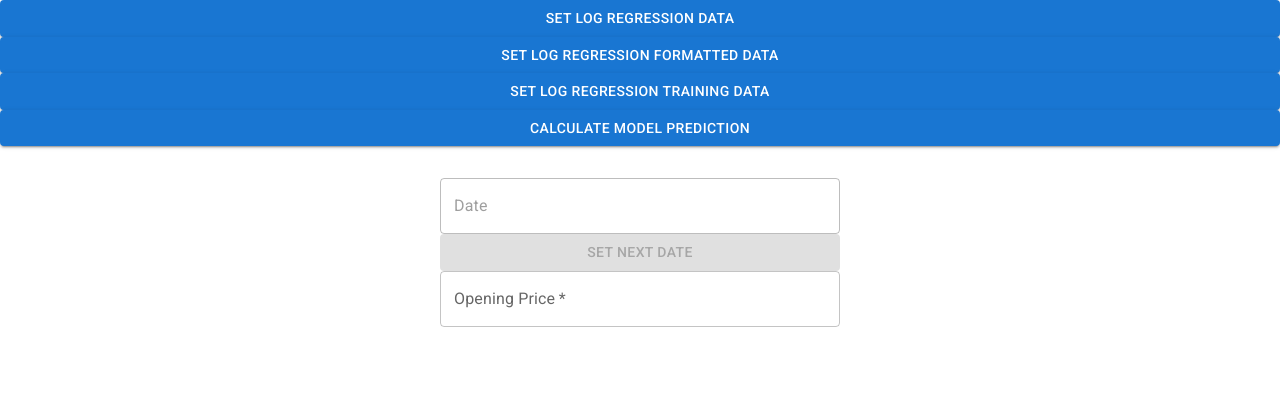
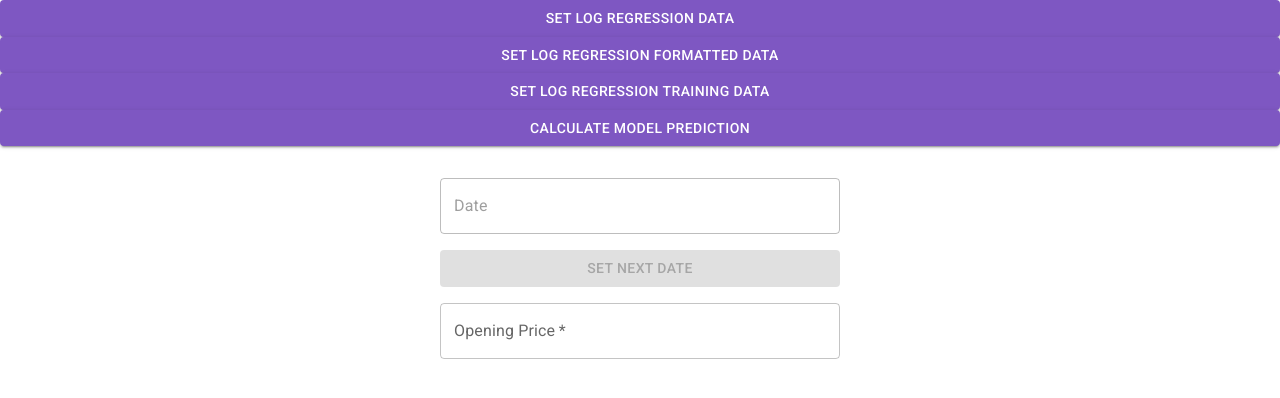
Before and after one commit to shelbourn/slothkins-beta-2, a React (Create React App) app: page /logistic-regression-analysis in a window 1280 px wide. Shown: the top 398 px of the page. Built offline with nearby package versions, Linux system fonts and the light colour scheme; no server answers.

Commit message:
SLOTH: Theming, To-Dos, More
* Added MUI theming
* Adjusted logRegModel in CryptoStore (was using `el[close]` for the model even though `el[close` wasn't used in the training data

```diff
--- a/src/App.js
+++ b/src/App.js
@@ -1,13 +1,13 @@
 import Button from '@mui/material/Button';
 import { Typography } from '@mui/material';
-// import logo from './logo.svg';
+import { ThemeProvider, createTheme } from '@mui/material/styles';
+
 import './App.css';
 
 function App() {
     return (
         <div className="App">
             <header className="App-header">
-                {/* <img src={logo} className="App-logo" alt="logo" /> */}
                 <p>
                     Edit <code>src/App.js</code> and save to reload.
                 </p>
--- a/src/Components/KMeans.js
+++ b/src/Components/KMeans.js
@@ -211,6 +211,7 @@
                 variant="contained"
                 className="endpointTest"
                 loading={loading.cryptoNames}
+                color="secondary"
             >
                 Get All Crypto Names
             </LoadingButton>
@@ -220,6 +221,7 @@
                 className="endpointTest"
                 loading={loading.cryptoPrices}
                 disabled={!CryptoStore.loaded.cryptoNames}
+                color="secondary"
             >
                 Get All Crypto Prices
             </LoadingButton>
@@ -229,6 +231,7 @@
                 className="endpointTest"
                 loading={loading.percentChange}
                 disabled={!CryptoStore.loaded.cryptoPrices}
+                color="secondary"
             >
                 Calculate all percent changes in crypto prices
             </LoadingButton>
@@ -238,6 +241,7 @@
                 className="endpointTest"
                 loading={loading.meanReturns}
                 disabled={!CryptoStore.loaded.cryptoPercentChange}
+                color="secondary"
             >
                 Calculate annual mean returns for all crypto prices
             </LoadingButton>
@@ -247,6 +251,7 @@
                 className="endpointTest"
                 loading={loading.priceVariances}
                 disabled={!CryptoStore.loaded.annualMeanReturns}
+                color="secondary"
             >
                 Calculate annual price variances for all crypto prices
             </LoadingButton>
@@ -255,6 +260,7 @@
                 variant="contained"
                 className="endpointTest"
                 disabled={!CryptoStore.loaded.annualPriceVariances}
+                color="secondary"
             >
                 Calculate K-Means Data
             </Button>
@@ -263,6 +269,7 @@
                 variant="contained"
                 className="endpointTest"
                 disabled={!CryptoStore.loaded.kMeansData}
+                color="secondary"
             >
                 K-Means Clustering 10,000
             </Button>
@@ -271,6 +278,7 @@
                 variant="contained"
                 className="endpointTest"
                 disabled={!CryptoStore.loaded.kMeansData}
+                color="secondary"
             >
                 Delete Outlier
             </Button>
@@ -279,6 +287,7 @@
                 variant="contained"
                 className="endpointTest"
                 disabled={!CryptoStore.loaded.kMeansData}
+                color="secondary"
             >
                 Clean Data
             </Button>
@@ -287,6 +296,7 @@
                 variant="contained"
                 className="endpointTest"
                 disabled={!CryptoStore.loaded.kMeansData}
+                color="secondary"
             >
                 K-Means Clustering 100,000
             </Button>
--- a/src/Components/LogRegProbFields.js
+++ b/src/Components/LogRegProbFields.js
@@ -76,12 +76,14 @@
                 label="Date"
                 placeholder="Date"
                 disabled
+                color="primary"
             />
             <Button
                 variant="contained"
                 className="field"
                 onClick={handleNextDate}
                 disabled={!CryptoStore.loaded.logRegModeledData}
+                color="secondary"
             >
                 Set Next Date
             </Button>
@@ -99,6 +101,7 @@
                 InputProps={logRegAdornment}
                 onFocus={showLogRegAdornment}
                 onBlur={hideLogRegAdornment}
+                color="primary"
             />
         </div>
     );
--- a/src/Components/LogisticRegression.js
+++ b/src/Components/LogisticRegression.js
@@ -95,6 +95,7 @@
                 variant="contained"
                 className="endpointTest"
                 onClick={handleSetLogRegressionUsableData}
+                color="secondary"
             >
                 Set Log Regression Data
             </Button>
@@ -102,6 +103,7 @@
                 variant="contained"
                 className="endpointTest"
                 onClick={handleSetLogRegressionFormattedData}
+                color="secondary"
             >
                 Set Log Regression Formatted Data
             </Button>
@@ -109,6 +111,7 @@
                 variant="contained"
                 className="endpointTest"
                 onClick={handleSetLogRegressionTrainingData}
+                color="secondary"
             >
                 Set Log Regression Training Data
             </Button>
@@ -123,6 +126,7 @@
                 variant="contained"
                 className="endpointTest"
                 onClick={handleModelPrediction}
+                color="secondary"
             >
                 Calculate Model Prediction
             </Button>
--- a/src/Components/ToDo.js
+++ b/src/Components/ToDo.js
@@ -4,3 +4,8 @@
 //TODO: Add handler to calculate Log Reg Prob based on Open price
 //TODO: Add handler / fields to add full DB entry for specific currency based on open price,
 // close price, calculated MAV,
+//TODO: Authentication
+//TODO: Break K-Means charts into their own component
+//TODO: Add button/handler for fetching log reg data
+//TODO: In LogRegProbFields.js -- calculate whether there is a BUY signal and
+// what the logRegProb is for NEXT DATE give the OPENING PRICE provided
--- a/src/Components/_styles/LogRegProbFields.css
+++ b/src/Components/_styles/LogRegProbFields.css
@@ -9,5 +9,5 @@
 .field {
     width: 85%;
     max-width: 400px;
-    margin-bottom: 16px;
+    margin-bottom: 16px !important;
 }
--- a/src/Stores/CryptoStore.js
+++ b/src/Stores/CryptoStore.js
@@ -366,16 +366,10 @@
                 mav: el.mav,
                 buy: el.buy,
                 logRegProb: model.evalObject({
-                    close: el.close,
                     open: el.open,
                     openOpen: el.openOpen,
                     mav: el.mav
                 })
-                // logRegProb: model.evalObject({
-                //     open: el[i - 1]?.open ?? el.open,
-                //     openOpen: el[i - 1]?.openOpen ?? el.openOpen,
-                //     mav: el[i - 1]?.mav ?? el.mav
-                // })
             };
         });
 
--- a/src/index.js
+++ b/src/index.js
@@ -4,14 +4,29 @@
 import '@fontsource/roboto/400.css';
 import '@fontsource/roboto/500.css';
 import '@fontsource/roboto/700.css';
+
+import { ThemeProvider, createTheme } from '@mui/material/styles';
+
 import './index.css';
-// import App from './App';
 import Routing from './Router/Routing';
 import { storeContext, stores } from './Stores/StoreFunctions';
 
+const theme = createTheme({
+    palette: {
+        primary: {
+            main: '#5C6BC0'
+        },
+        secondary: {
+            main: '#7E57C2'
+        }
+    }
+});
+
 ReactDOM.render(
     <storeContext.Provider value={stores}>
-        <Routing />
+        <ThemeProvider theme={theme}>
+            <Routing />
+        </ThemeProvider>
     </storeContext.Provider>,
     document.getElementById('root')
 );
```
